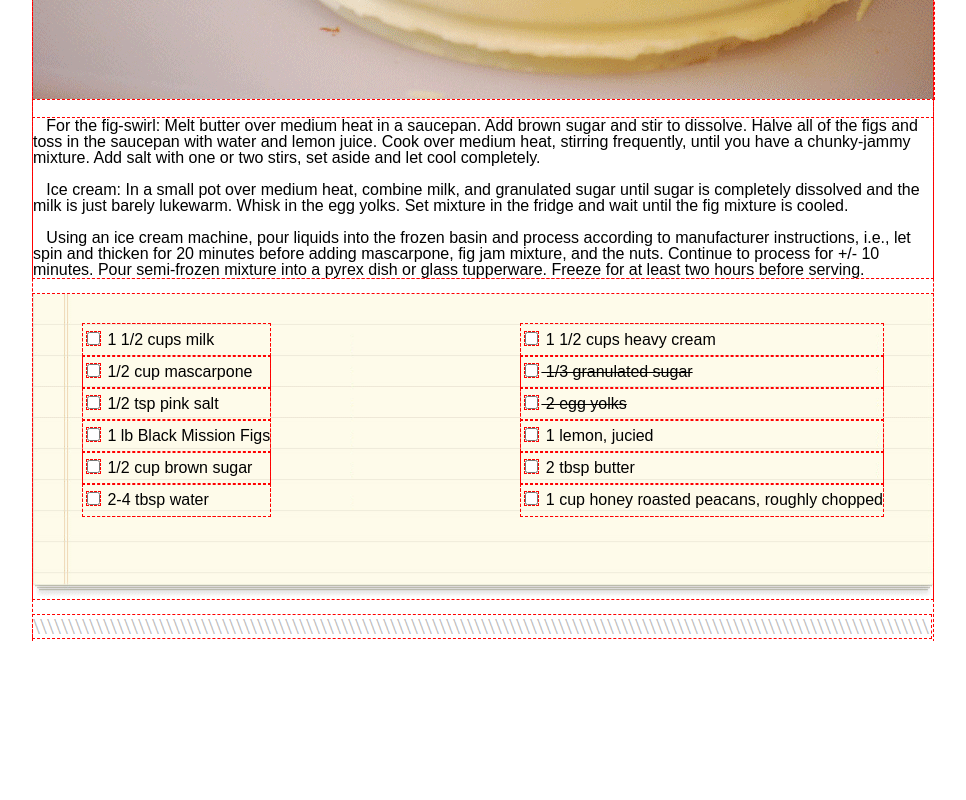
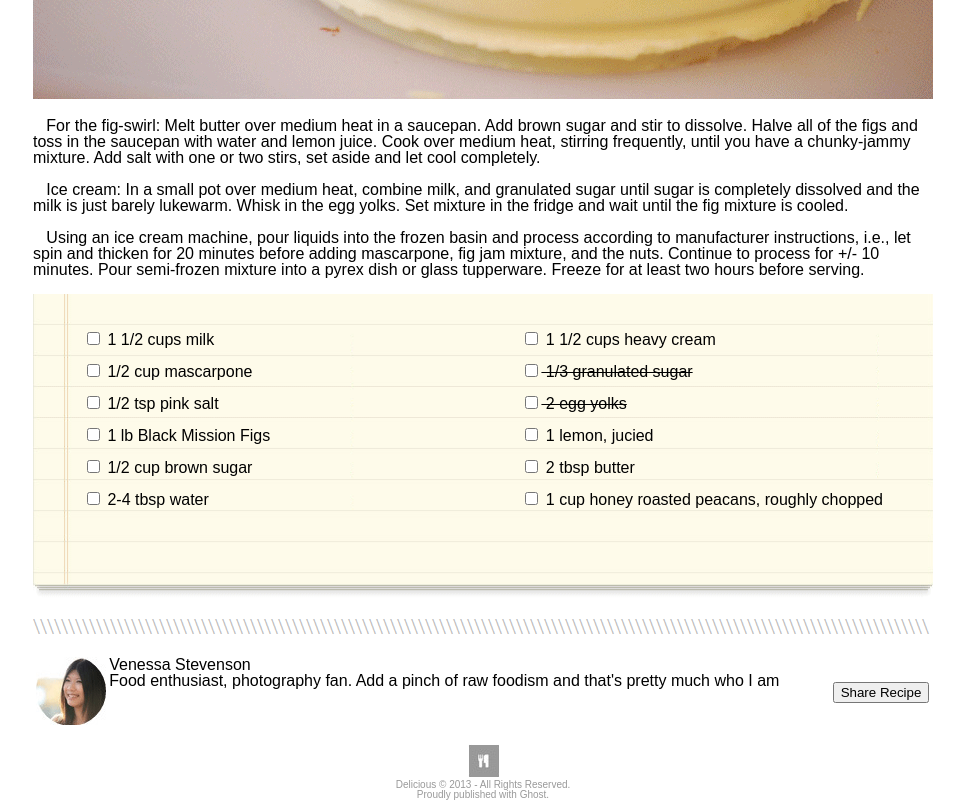
Before and after one commit to 2a-Ron/chocolate-pizza, a plain HTML site: page index.html in a window 1280 px wide. Shown: the part 692-1492 px from the top of the page, without its empty margins (157-1123 px from the left). Before the commit the page ends 1333 px from the top, so only its background shows below. Drawn offline with Linux system fonts and the light colour scheme.

Commit message:
I cant seem to get this any better so its done

```diff
--- a/css/style.css
+++ b/css/style.css
@@ -1,7 +1,7 @@
-* {
-    outline: dashed 1px red; /*this is for dev purposes only*/
+/* {
+    outline: dashed 1px red; /*this is for dev purposes only
 }
-
+*/
 @font-face {
     font-family: weatherSundayFont;
     src: url(../css/fonts/weather_sunday.otf);
@@ -33,6 +33,12 @@ h2 {
     font-size: 36px;
     color: #000;
     margin-top: 20px;
+}
+
+h5 {
+    display: block;
+    font-size: 10px;
+    color: #999;
 }
 
 h6 {
@@ -114,3 +120,26 @@ header li {
     line-height: 2;
     z-index: 1;
 }
+
+.table-bottom {
+    width: 900px;
+}
+
+.td-img {
+    text-align: center;
+    justify-content: center;
+    align-content: center;
+}
+
+.td-btn {
+    text-align: center;
+    justify-content: center;
+    align-content: center;
+
+}
+
+footer {
+    text-align: center;
+    justify-content: center;
+    align-content: center;
+}
--- a/index.html
+++ b/index.html
@@ -9,8 +9,7 @@
     <body>
         <header>
             <section>
-                <img src="img/logo.png"><!--<p id="pid">DELICIOUS<br />
-                THE BEST FOOD BLOG ON THE WEB.</p>-->
+                <img src="img/logo.png">
                 <h2>Delicious</h2><h6>THE BEST FOOD BLOG ON THE WEB.</h6>
                 <nav>
                     <ul>
@@ -28,6 +27,7 @@
         </header>
 
         <div class="back-slash-img"><img src="img/bs-img.png"></div>
+
         <br /><br />
 
             <h1>Chocolate Pizza</h1>
@@ -77,7 +77,26 @@
             <br />
             <img src="img/bs-img.png">
             <br />
-
+            <table class="table-bottom">
+                <tr>
+                    <td>&nbsp;</td>
+                    <td>&nbsp;</td>
+                    <td>&nbsp;</td>
+                </tr>
+                <tr>
+                    <td class="td-img"><img src="img/van-pic.png"></td>
+                    <td class="td-p">Venessa Stevenson<br>Food enthusiast, photography fan.  Add a pinch of raw foodism and that's pretty much who I am</td>
+                    <td class="td-btn"><button class="share-recipe-btn" type="submit">Share Recipe</button></td>
+                </tr>
+                <tr>
+                    <td>&nbsp;</td>
+                    <td>&nbsp;</td>
+                    <td>&nbsp;</td>
+                </tr>
+            </table>
         </main>
+        <footer><img src="img/small-logo.png">
+            <h5>Delicious &copy; 2013 - All Rights Reserved.<br>Proudly published with Ghost.</h5>
+        </footer>
     </body>
 </html>
```
Lines whose indentation alone changed are shown as unchanged.
